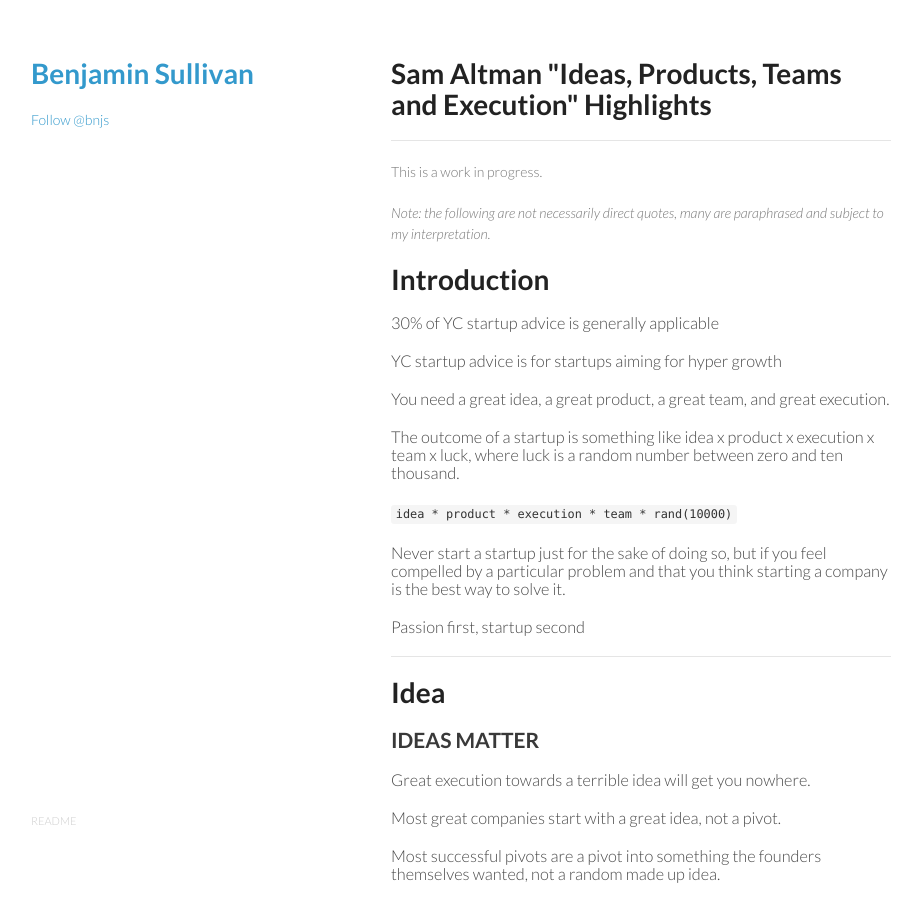
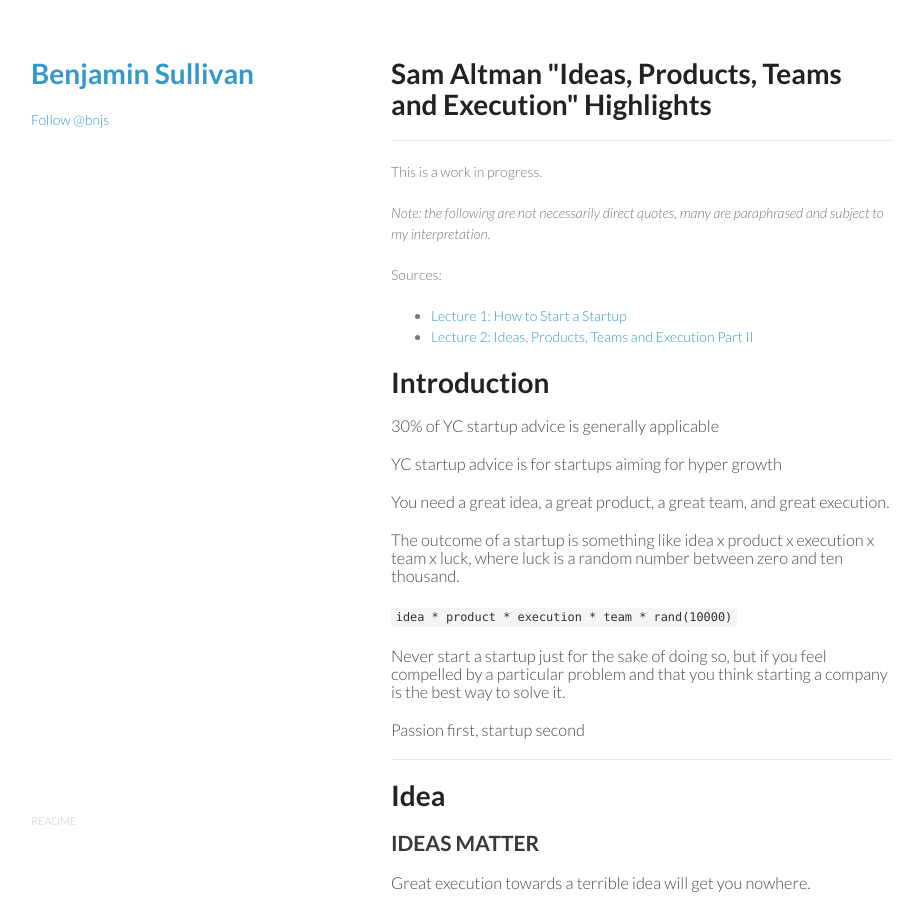
Before and after one commit to bnjs/bnjs.github.io, a Jekyll site: the page built from notes/sam-altman-ideas-products-teams-and-execution-highlights.md, in a window 1280 px wide and 900 px high. Shown: the whole window, without its empty margins (179-1101 px from the left). Built offline with Jekyll 4.4.1, drawn with Linux system fonts in a browser that asks for light colours; nearby versions of some CDN libraries; comment, search, counter and statistics services are not loaded.

Commit message:
Add sources

```diff
--- a/notes/sam-altman-ideas-products-teams-and-execution-highlights.md
+++ b/notes/sam-altman-ideas-products-teams-and-execution-highlights.md
@@ -17,6 +17,11 @@
 This is a work in progress.
 
 *Note: the following are not necessarily direct quotes, many are paraphrased and subject to my interpretation.*
+
+Sources:
+
+- [Lecture 1: How to Start a Startup](http://tech.genius.com/Sam-altman-lecture-1-how-to-start-a-startup-annotated)
+- [Lecture 2: Ideas, Products, Teams and Execution Part II](http://tech.genius.com/Sam-altman-lecture-2-ideas-products-teams-and-execution-part-ii-annotated)
 
 # Introduction
 
```
